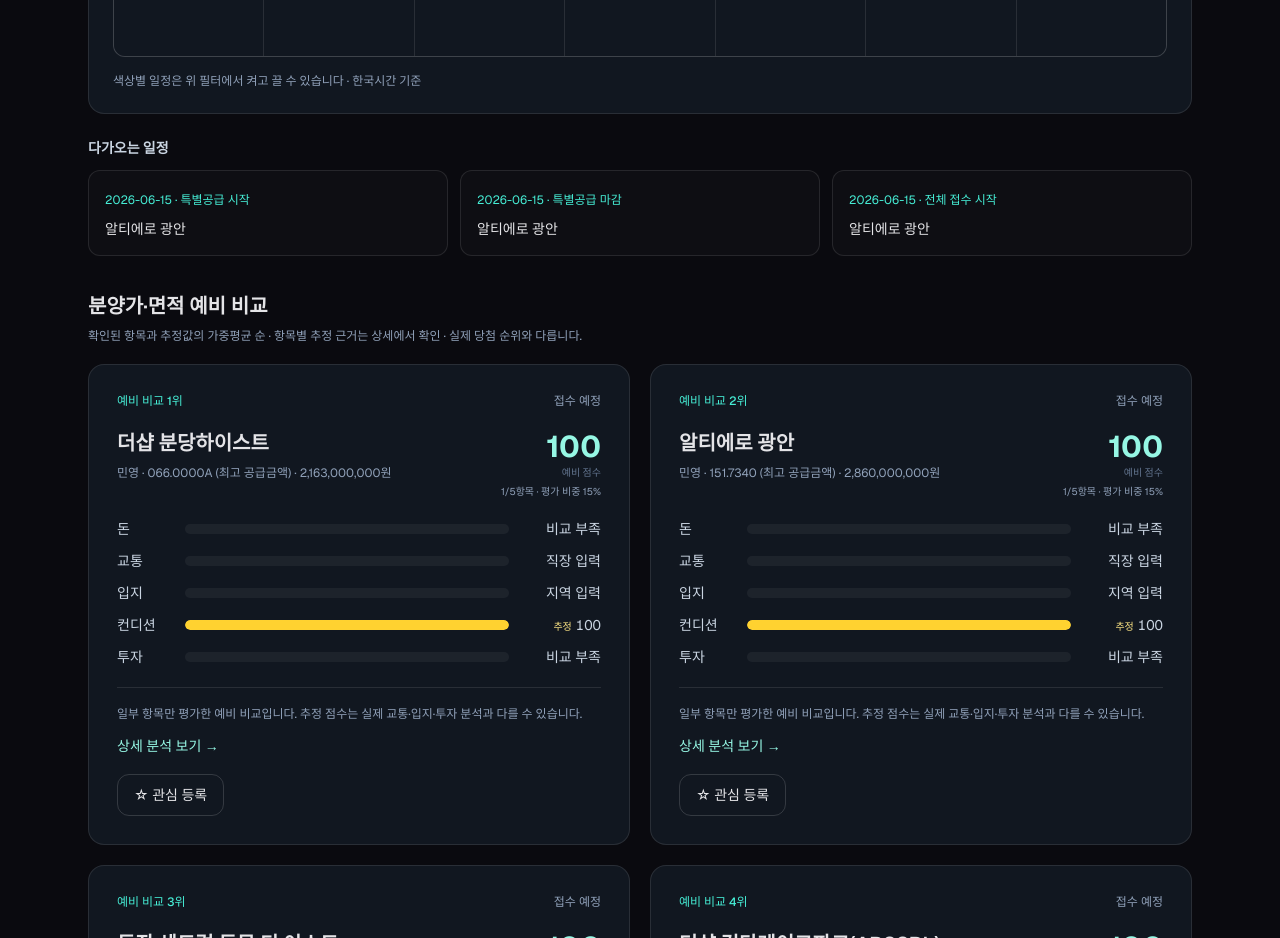
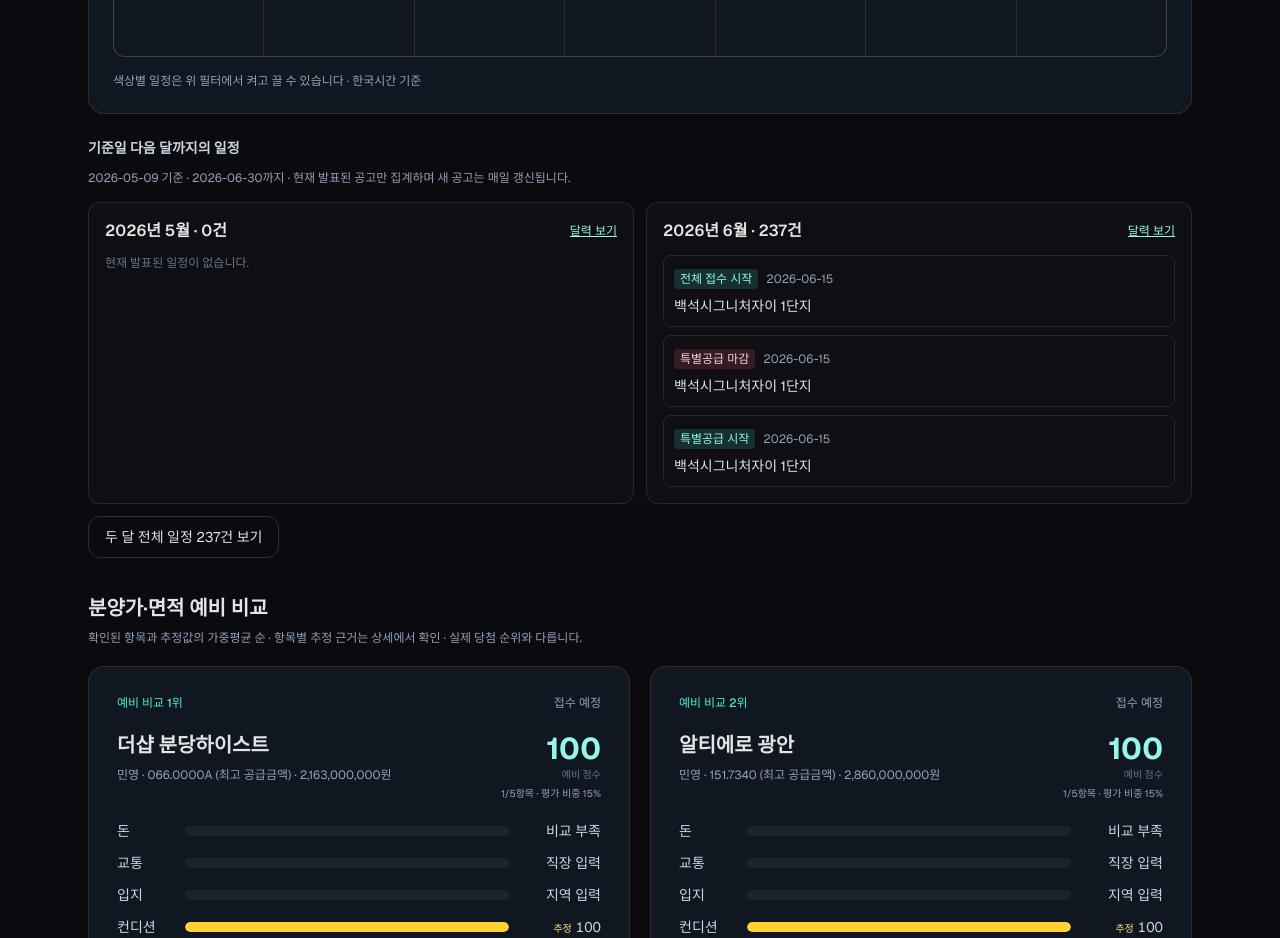
Before and after one commit to il-oong/woong-world, a Next.js app: page /housing in a window 1280 px wide. Shown: the part 1280-2218 px from the top of the page. Built offline with nearby package versions, Linux system fonts and the light colour scheme; no server answers.

Commit message:
Show housing schedules through next month (#77)

```diff
--- a/package.json
+++ b/package.json
@@ -8,7 +8,7 @@
     "start": "next start",
     "lint": "eslint",
     "vault-sync": "node vault-sync-daemon.mjs",
-    "test:housing": "tsx --test tests/housing.test.ts tests/housing-sync.test.ts tests/housing-estimates.test.ts tests/housing-loan.test.ts",
+    "test:housing": "tsx --test tests/housing.test.ts tests/housing-sync.test.ts tests/housing-estimates.test.ts tests/housing-loan.test.ts tests/housing-schedule.test.ts",
     "sync:housing": "tsx scripts/sync-housing.ts"
   },
   "dependencies": {
--- a/src/components/Housing/Dashboard.tsx
+++ b/src/components/Housing/Dashboard.tsx
@@ -10,6 +10,7 @@
   won,
 } from "@/lib/housing/model";
 import { rankNotices } from "@/lib/housing/scoring";
+import { eventsThroughNextMonth, scheduleWindow } from "@/lib/housing/schedule";
 import { Bars, button, HousingHeader, panel, request } from "./shared";
 const eventStyle = {
   open: "bg-teal-300/15 text-teal-200",
@@ -40,6 +41,7 @@
     [commutes, setCommutes] = useState(data.commutes),
     [busy, setBusy] = useState(false),
     [favBusy, setFavBusy] = useState<string | null>(null);
+  const [showAllUpcoming, setShowAllUpcoming] = useState(false);
   const compared = useMemo(() => rankNotices(data.notices.filter((n) => !isClosed(n) ||
     (day !== null && n.events.some((e) => e.date === day))), data.profile, commutes,
     new Date(`${today}T00:00:00+09:00`), data.notices), [data.notices, data.profile, commutes, today, day]);
@@ -60,6 +62,8 @@
   );
   const visibleIds = new Set(visible.map((n) => n.id));
   const showEvent = (type: EventType) => enabledTypes.includes(type);
+  const schedule = scheduleWindow(today);
+  const upcoming = eventsThroughNextMonth(visible, today, enabledTypes);
   const cards = compared.filter(({ notice: n }) => visibleIds.has(n.id) &&
     (day ? n.events.some((e) => e.date === day && showEvent(e.type)) : !isClosed(n)));
   const [year, mon] = month.split("-").map(Number),
@@ -271,31 +275,39 @@
       </section>
       <section className="mt-6" aria-label="다가오는 청약 일정">
         <h2 className="mb-3 text-sm font-semibold text-slate-300">
-          다가오는 일정
+          기준일 다음 달까지의 일정
         </h2>
-        <div className="grid gap-3 sm:grid-cols-3">
-          {visible
-            .flatMap((n) =>
-              n.events.filter((e) => e.date >= today && showEvent(e.type)).map((e) => ({ n, e })),
-            )
-            .sort((a, b) => a.e.date.localeCompare(b.e.date))
-            .slice(0, 3)
-            .map(({ n, e }, i) => (
-              <Link
-                href={`/housing/${n.id}`}
-                key={`${n.id}-${i}`}
-                className="rounded-xl border border-white/10 bg-white/[.02] p-4 hover:border-teal-300/30"
-              >
-                <span className="text-xs text-teal-300">
-                  {e.date} · {e.label}
-                </span>
-                <p className="mt-2 truncate text-sm">{n.title}</p>
-              </Link>
-            ))}
+        <p className="mb-4 text-xs text-slate-400">
+          {today} 기준 · {schedule.end}까지 · 현재 발표된 공고만 집계하며 새 공고는 매일 갱신됩니다.
+        </p>
+        <div className="grid gap-3 sm:grid-cols-2">
+          {schedule.months.map((monthKey) => {
+            const monthly = upcoming.filter(({ event }) => event.date.startsWith(monthKey));
+            return <div key={monthKey} className="rounded-xl border border-white/10 bg-white/[.02] p-4">
+              <div className="mb-3 flex items-center justify-between gap-2">
+                <h3 className="font-semibold">{Number(monthKey.slice(0, 4))}년 {Number(monthKey.slice(5))}월 · {monthly.length}건</h3>
+                <button type="button" className="text-xs text-teal-200 underline" onClick={() => { setMonth(monthKey); setDay(null); }}>
+                  달력 보기
+                </button>
+              </div>
+              <div className="space-y-2">
+                {monthly.slice(0, showAllUpcoming ? undefined : 3).map(({ notice, event }, index) =>
+                  <Link href={`/housing/${notice.id}`} key={`${notice.id}-${event.date}-${event.label}-${index}`}
+                    className="block rounded-lg border border-white/10 p-2.5 hover:border-teal-300/30">
+                    <span className={`rounded px-1.5 py-0.5 text-xs ${eventStyle[event.type]}`}>{event.label}</span>
+                    <span className="ml-2 text-xs text-slate-400">{event.date}</span>
+                    <p className="mt-1.5 truncate text-sm">{notice.title}</p>
+                  </Link>,
+                )}
+                {!monthly.length && <p className="text-xs text-slate-500">현재 발표된 일정이 없습니다.</p>}
+              </div>
+            </div>;
+          })}
         </div>
-        {!visible.some((n) => n.events.some((e) => e.date >= today && showEvent(e.type))) && (
-          <p className="text-xs text-slate-500">등록된 예정 일정이 없습니다.</p>
-        )}
+        {schedule.months.some((monthKey) => upcoming.filter(({ event }) => event.date.startsWith(monthKey)).length > 3) &&
+        <button type="button" className={`${button} mt-3`} onClick={() => setShowAllUpcoming((value) => !value)}>
+          {showAllUpcoming ? "일정 접기" : `두 달 전체 일정 ${upcoming.length}건 보기`}
+        </button>}
       </section>
       <section className="mt-9">
         <div className="mb-5 flex flex-wrap items-end justify-between gap-3">
--- /dev/null
+++ b/src/lib/housing/schedule.ts
@@ -0,0 +1,25 @@
+import type { Notice } from "./model";
+
+export function scheduleWindow(today: string) {
+  const [year, month] = today.slice(0, 7).split("-").map(Number);
+  const next = new Date(Date.UTC(year, month, 1)).toISOString().slice(0, 7);
+  return {
+    months: [today.slice(0, 7), next],
+    end: new Date(Date.UTC(year, month + 1, 0)).toISOString().slice(0, 10),
+  };
+}
+
+export function eventsThroughNextMonth(
+  notices: Notice[],
+  today: string,
+  enabledTypes: Notice["events"][number]["type"][],
+) {
+  const { end } = scheduleWindow(today);
+  return notices
+    .flatMap((notice) => notice.events
+      .filter((event) => event.date >= today && event.date <= end && enabledTypes.includes(event.type))
+      .map((event) => ({ notice, event })))
+    .sort((a, b) => a.event.date.localeCompare(b.event.date) ||
+      a.notice.title.localeCompare(b.notice.title, "ko-KR") ||
+      a.event.label.localeCompare(b.event.label, "ko-KR"));
+}
```
Also changed, not shown: 2 other files (tests, documents, lock files or other folders).
